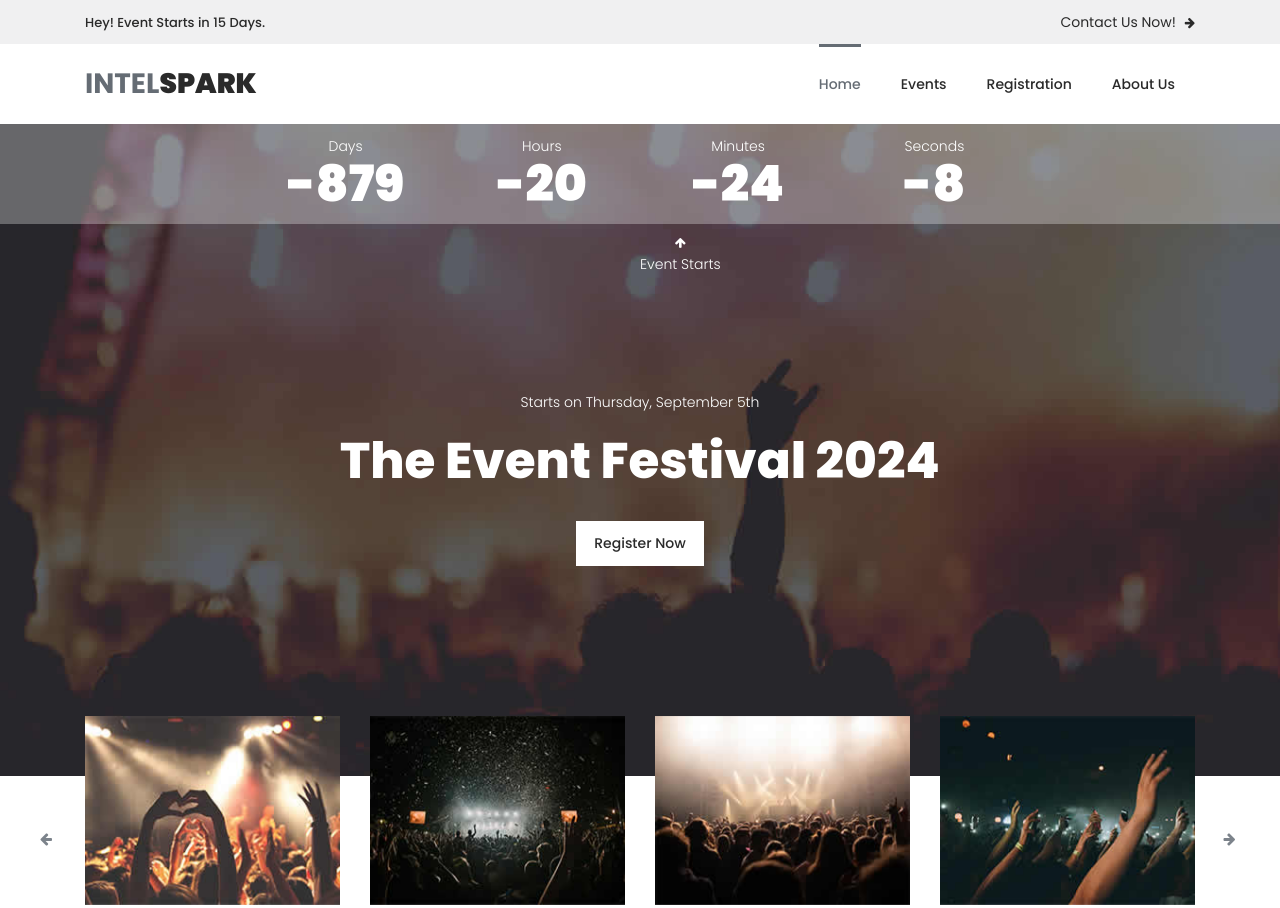
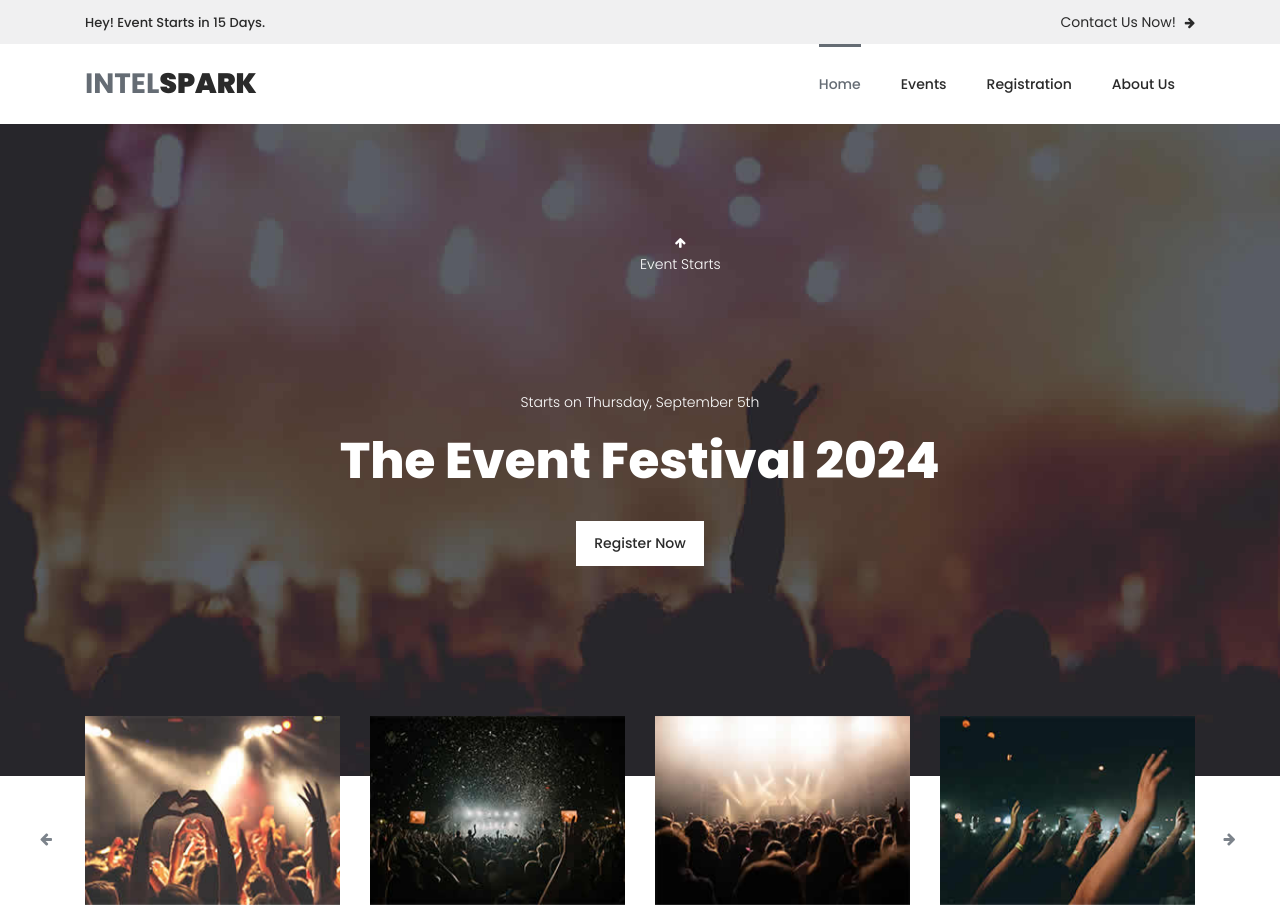
Before and after one commit to samirahamath/INTEL-SPARK-2K24, a plain HTML site: page index.html in a window 1280 px wide. Shown: the top 908 px of the page. Drawn offline with Linux system fonts and the light colour scheme.

Commit message:
Update index.html

```diff
--- a/index.html
+++ b/index.html
@@ -81,14 +81,7 @@
 
     <!-- ***** Main Banner Area Start ***** -->
     <div class="main-banner">
-        <div class="counter-content">
-            <ul>
-                <li>Days<span id="days"></span></li>
-                <li>Hours<span id="hours"></span></li>
-                <li>Minutes<span id="minutes"></span></li>
-                <li>Seconds<span id="seconds"></span></li>
-            </ul>
-        </div>
+
         <div class="container">
             <div class="row">
                 <div class="col-lg-12">
```
